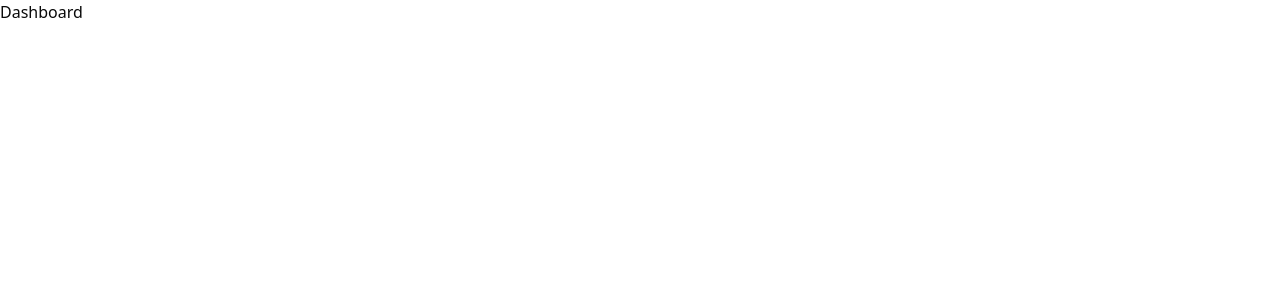
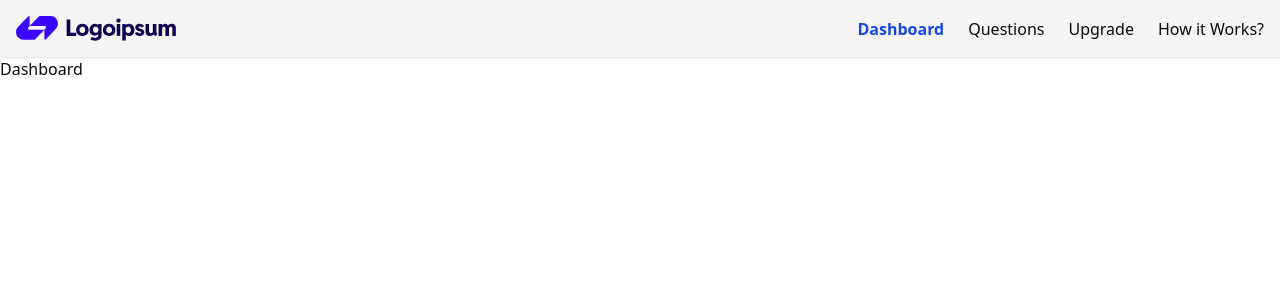
Before and after one commit to ayush08kg/MajorPro-Interview, a Next.js app: page /dashboard in a window 1280 px wide. Shown: the top 300 px of the page. Built offline with nearby package versions, Linux system fonts and the light colour scheme.

Commit message:
header added

```diff
--- /dev/null
+++ b/app/dashboard/_components/Header.jsx
@@ -0,0 +1,35 @@
+"use client"
+import { UserButton } from '@clerk/nextjs'
+import Image from 'next/image'
+import { usePathname } from 'next/navigation'
+import React, { useEffect } from 'react'
+
+function Header() {
+    const path = usePathname();
+    useEffect(() => {
+      console.log(path)
+    }, [])
+
+  return (
+    <div className='flex p-4 items-center justify-between bg-secondary shadow-sm'>
+      <Image src = {'/logo.svg'} width = {160} height = {100} alt='logo'/>
+      <ul className='hidden md:flex gap-6'>
+        <li className={`hover:text-blue-700 hover:font-bold transition-all cursor-pointer
+        ${path=='/dashboard' && 'text-blue-700 font-bold'}
+            `}>Dashboard</li>
+        <li className={`hover:text-blue-700 hover:font-bold transition-all cursor-pointer
+        ${path=='/dashboard/questions' && 'text-blue-700 font-bold'}
+            `}>Questions</li>
+        <li className={`hover:text-blue-700 hover:font-bold transition-all cursor-pointer
+        ${path=='/dashboard/upgrade' && 'text-blue-700 font-bold'}
+            `}>Upgrade</li>
+        <li className={`hover:text-blue-700 hover:font-bold transition-all cursor-pointer
+        ${path=='/dashboard/how' && 'text-blue-700 font-bold'}
+            `}>How it Works?</li>
+      </ul>
+      <UserButton/>
+    </div>
+  )
+}
+
+export default Header
--- a/app/dashboard/layout.jsx
+++ b/app/dashboard/layout.jsx
@@ -1,8 +1,10 @@
 import React from 'react'
+import Header from './_components/Header'
 
 function DashboardLayout({children}) {
   return (
     <div>
+      <Header/>
       {children}
     </div>
   )
```
Also changed, not shown: public/logo.svg (added).
